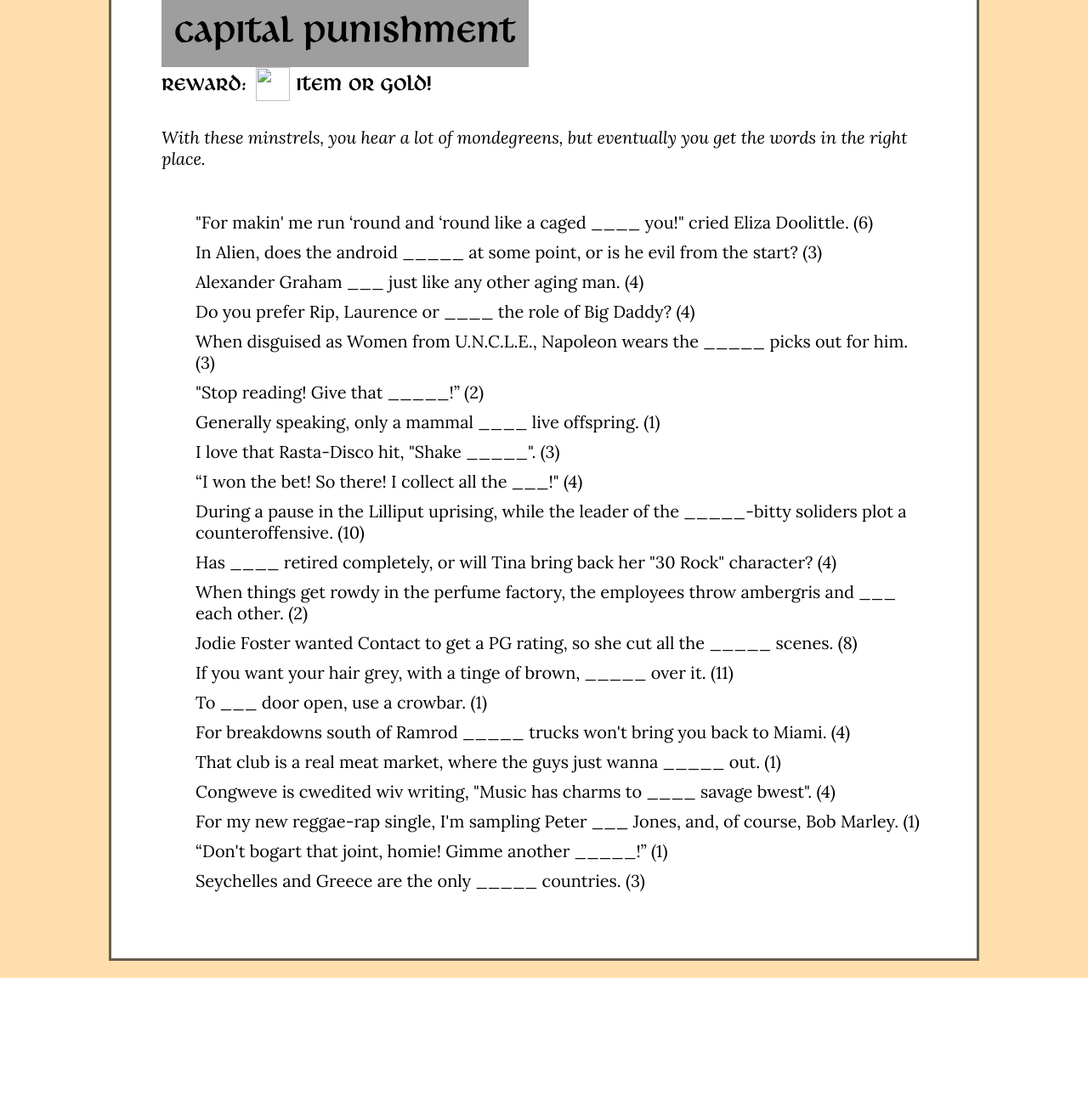
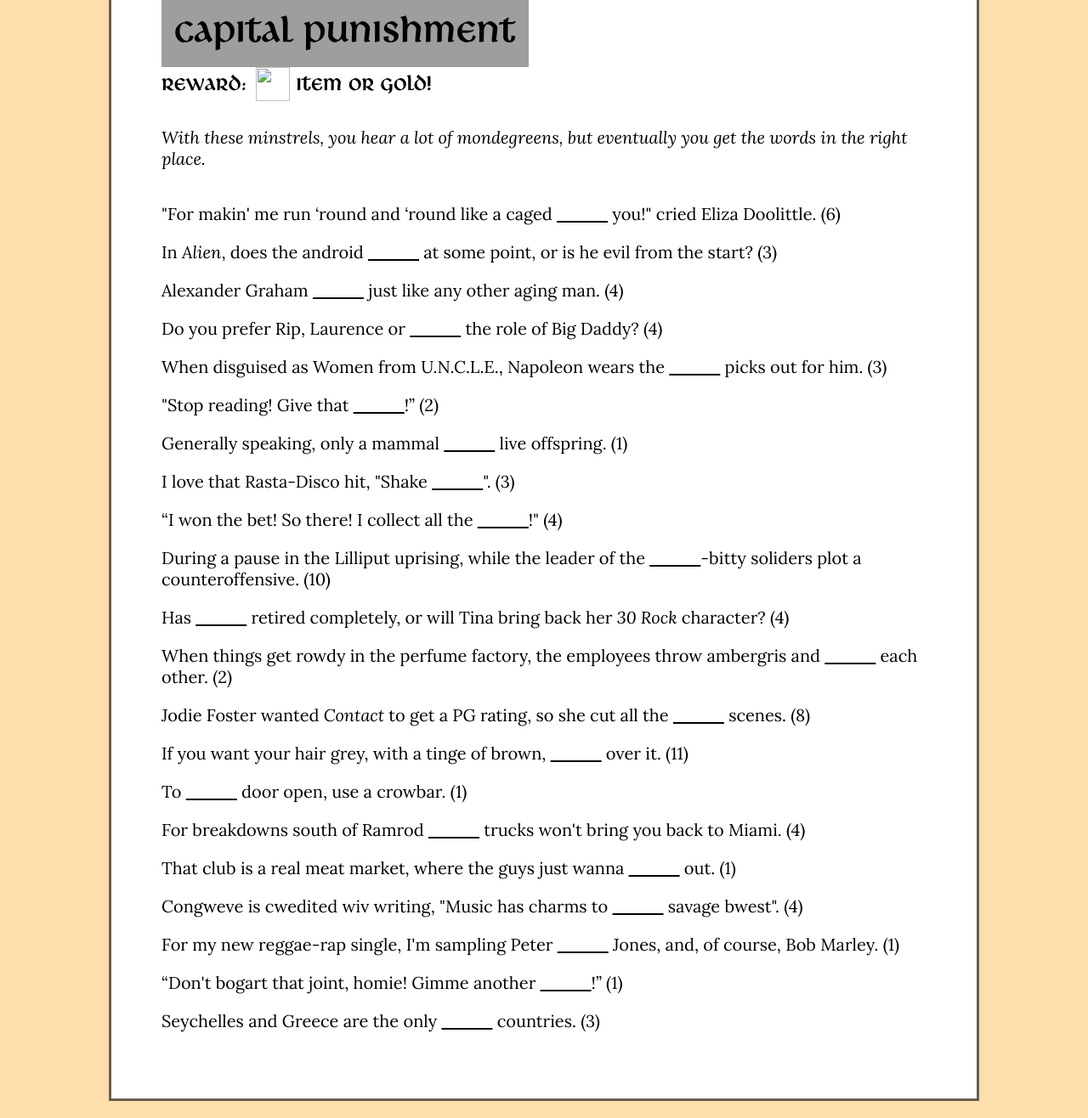
Before and after one commit to mysteryhunt/hunt-presentation-2017, a Flask app: template present/templates/puzzles/capital_punishment.html in a window 1280 px wide. Shown: the part 125-1441 px from the top of the page at 85% size. Before the commit the page ends 1276 px from the top, so only its background shows below. Run offline with Flask 2, Linux system fonts and the light colour scheme; the template is opened without the code that fills it, so the values that code supplies are empty; some libraries are stand-ins or nearby versions; grey boxes are pictures that could not be loaded.

Commit message:
Fix underlines, adjust spacing, italics in Capital Punishment

```diff
--- a/present/templates/puzzles/capital_punishment.html
+++ b/present/templates/puzzles/capital_punishment.html
@@ -7,9 +7,10 @@
 <style>
   ul {
     list-style: none;
+    padding-left: 0px;
   }
   li {
-    padding-top: 0.5em;
+    margin-top: 1.0em;
   }
 </style>
 {% endblock %}
@@ -21,27 +22,27 @@ With these minstrels, you hear a lot of mondegreens, but eventually you get the
 {% block puzzle_content_block %}
 <div>
   <ul>
-    <li>"For makin' me run ‘round and ‘round like a caged ____ you!" cried Eliza Doolittle. (6)</li>
-    <li>In Alien, does the android _____ at some point, or is he evil from the start? (3)</li>
-    <li>Alexander Graham ___ just like any other aging man. (4)</li>
-    <li>Do you prefer Rip, Laurence or ____ the role of Big Daddy? (4)</li>
-    <li>When disguised as Women from U.N.C.L.E., Napoleon wears the _____ picks out for him. (3)</li>
-    <li>"Stop reading! Give that _____!” (2)</li>
-    <li>Generally speaking, only a mammal ____ live offspring. (1)</li>
-    <li>I love that Rasta-Disco hit, "Shake _____". (3)</li>
-    <li>“I won the bet! So there! I collect all the ___!" (4)</li>
-    <li>During a pause in the Lilliput uprising, while the leader of the _____-bitty soliders plot a counteroffensive. (10)</li>
-    <li>Has ____ retired completely, or will Tina bring back her "30 Rock" character? (4)</li>
-    <li>When things get rowdy in the perfume factory, the employees throw ambergris and ___ each other. (2)</li>
-    <li>Jodie Foster wanted Contact to get a PG rating, so she cut all the _____ scenes. (8)</li>
-    <li>If you want your hair grey, with a tinge of brown, _____ over it. (11)</li>
-    <li>To ___ door open, use a crowbar. (1)</li>
-    <li>For breakdowns south of Ramrod _____ trucks won't bring you back to Miami. (4)</li>
-    <li>That club is a real meat market, where the guys just wanna _____ out. (1)</li>
-    <li>Congweve is cwedited wiv writing, "Music has charms to ____ savage bwest". (4)</li>
-    <li>For my new reggae-rap single, I'm sampling Peter ___ Jones, and, of course, Bob Marley. (1)</li>
-    <li>“Don't bogart that joint, homie! Gimme another _____!” (1)</li>
-    <li>Seychelles and Greece are the only _____ countries. (3)</li>
+    <li>"For makin' me run ‘round and ‘round like a caged <span class="underline">&emsp;&emsp;&emsp;</span> you!" cried Eliza Doolittle. (6)</li>
+    <li>In <i>Alien</i>, does the android <span class="underline">&emsp;&emsp;&emsp;</span> at some point, or is he evil from the start? (3)</li>
+    <li>Alexander Graham <span class="underline">&emsp;&emsp;&emsp;</span> just like any other aging man. (4)</li>
+    <li>Do you prefer Rip, Laurence or <span class="underline">&emsp;&emsp;&emsp;</span> the role of Big Daddy? (4)</li>
+    <li>When disguised as Women from U.N.C.L.E., Napoleon wears the <span class="underline">&emsp;&emsp;&emsp;</span> picks out for him. (3)</li>
+    <li>"Stop reading! Give that <span class="underline">&emsp;&emsp;&emsp;</span>!” (2)</li>
+    <li>Generally speaking, only a mammal <span class="underline">&emsp;&emsp;&emsp;</span> live offspring. (1)</li>
+    <li>I love that Rasta-Disco hit, "Shake <span class="underline">&emsp;&emsp;&emsp;</span>". (3)</li>
+    <li>“I won the bet! So there! I collect all the <span class="underline">&emsp;&emsp;&emsp;</span>!" (4)</li>
+    <li>During a pause in the Lilliput uprising, while the leader of the <span class="underline">&emsp;&emsp;&emsp;</span>-bitty soliders plot a counteroffensive. (10)</li>
+    <li>Has <span class="underline">&emsp;&emsp;&emsp;</span> retired completely, or will Tina bring back her <i>30 Rock</i> character? (4)</li>
+    <li>When things get rowdy in the perfume factory, the employees throw ambergris and <span class="underline">&emsp;&emsp;&emsp;</span> each other. (2)</li>
+    <li>Jodie Foster wanted <i>Contact</i> to get a PG rating, so she cut all the <span class="underline">&emsp;&emsp;&emsp;</span> scenes. (8)</li>
+    <li>If you want your hair grey, with a tinge of brown, <span class="underline">&emsp;&emsp;&emsp;</span> over it. (11)</li>
+    <li>To <span class="underline">&emsp;&emsp;&emsp;</span> door open, use a crowbar. (1)</li>
+    <li>For breakdowns south of Ramrod <span class="underline">&emsp;&emsp;&emsp;</span> trucks won't bring you back to Miami. (4)</li>
+    <li>That club is a real meat market, where the guys just wanna <span class="underline">&emsp;&emsp;&emsp;</span> out. (1)</li>
+    <li>Congweve is cwedited wiv writing, "Music has charms to <span class="underline">&emsp;&emsp;&emsp;</span> savage bwest". (4)</li>
+    <li>For my new reggae-rap single, I'm sampling Peter <span class="underline">&emsp;&emsp;&emsp;</span> Jones, and, of course, Bob Marley. (1)</li>
+    <li>“Don't bogart that joint, homie! Gimme another <span class="underline">&emsp;&emsp;&emsp;</span>!” (1)</li>
+    <li>Seychelles and Greece are the only <span class="underline">&emsp;&emsp;&emsp;</span> countries. (3)</li>
   </ul>
 </div>
 {% endblock %}
```
